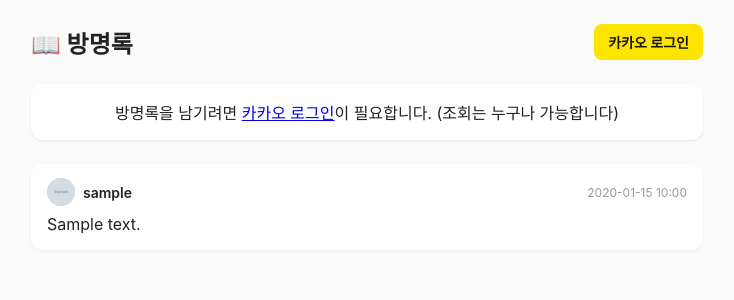
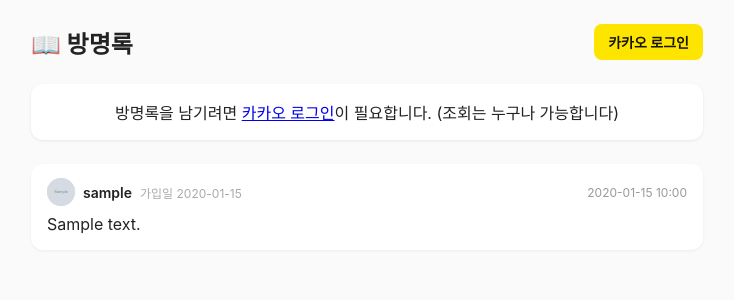
Before and after one commit to 00MunhH/test_guestbook, a FastAPI app: template app/templates/index.html in a window 1280 px wide. Shown: the top 300 px of the page, without its empty margins (273-1007 px from the left). Run offline with FastAPI, Linux system fonts and the light colour scheme; the template is opened without the code that fills it: most values are stand-ins (such as "Sample title", 1, 10 or a date in 2020); grey boxes marked "Sample" are stand-in pictures; parts of the project's set-up code (start-up, migrations or seed data) failed here and were passed over.

Commit message:
Show join date alongside nickname in guestbook

```diff
--- a/app/templates/index.html
+++ b/app/templates/index.html
@@ -31,7 +31,9 @@
     li.entry .meta { display: flex; align-items: center; gap: 8px; margin-bottom: 6px; }
     li.entry .meta img { width: 28px; height: 28px; border-radius: 50%; object-fit: cover; background: #ddd; }
     li.entry .meta .name { font-weight: 600; font-size: 14px; }
+    li.entry .meta .joined { color: #aaa; font-size: 12px; }
     li.entry .meta .time { color: #999; font-size: 12px; margin-left: auto; }
+    .user .joined { color: #999; font-weight: 400; font-size: 12px; }
     li.entry .msg { white-space: pre-wrap; line-height: 1.5; }
     .empty { color: #999; text-align: center; padding: 32px 0; }
   </style>
@@ -42,7 +44,7 @@
     <div class="user">
       {% if user %}
         {% if user.profile_image %}<img src="{{ user.profile_image }}" alt="프로필" />{% endif %}
-        <span>{{ user.nickname }}님</span>
+        <span>{{ user.nickname }}님 <small class="joined">(가입일 {{ user.created_at.strftime("%Y-%m-%d") }})</small></span>
         <a class="btn btn-ghost" href="/auth/logout">로그아웃</a>
       {% else %}
         <a class="btn btn-kakao" href="/auth/kakao/login">카카오 로그인</a>
@@ -69,6 +71,7 @@
         <div class="meta">
           {% if entry.author.profile_image %}<img src="{{ entry.author.profile_image }}" alt="프로필" />{% endif %}
           <span class="name">{{ entry.author.nickname }}</span>
+          <span class="joined">가입일 {{ entry.author.created_at.strftime("%Y-%m-%d") }}</span>
           <span class="time">{{ entry.created_at.strftime("%Y-%m-%d %H:%M") }}</span>
         </div>
         <div class="msg">{{ entry.message }}</div>
```
